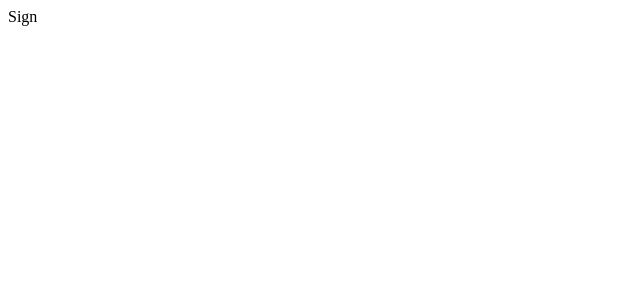
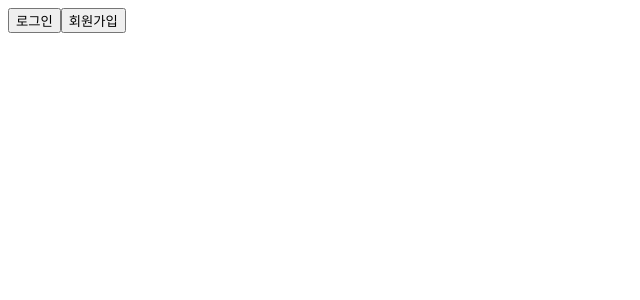
Before and after one commit to Ljinyh/mazeTest, a React (Vite) app in the folder client/: page /sign in a window 1280 px wide. Shown: the top 300 px of the page, without its empty margins (0-640 px from the left). Built offline with nearby package versions, Linux system fonts and the light colour scheme.

Commit message:
1단계 완료

```diff
--- /dev/null
+++ b/client/src/components/Buttons.jsx
@@ -0,0 +1,11 @@
+function Buttons(props) {
+    const onClick = props.onClick;
+    return (
+        <>
+            <button onClick={() => onClick('login')}>로그인</button>
+            <button onClick={() => onClick('signup')}>회원가입</button>
+        </>
+    );
+};
+
+export default Buttons;
--- /dev/null
+++ b/client/src/components/index.js
@@ -0,0 +1,3 @@
+import Buttons from './Buttons';
+
+export { Buttons };
--- a/client/src/pages/Sign.jsx
+++ b/client/src/pages/Sign.jsx
@@ -1,7 +1,26 @@
+import { useState } from 'react';
+import { Buttons } from '../components';
+
+const INITIAL_STEP = 1;
+const INITIAL_SIGN_TYPE = "login";
+
 function Sign() {
+    const [step, setStep] = useState(INITIAL_STEP);
+    const [signType, setSignType] = useState(INITIAL_SIGN_TYPE);
+
+    const onSignTypeButtonClick = (newSignType) => {
+        setSignType(newSignType);
+        setStep(2);
+    };
+
+    console.log(step);
+    console.log(signType)
     return (
         <div>
-            Sign
+            {step === INITIAL_STEP && <Buttons onClick={onSignTypeButtonClick} />}
+            {step === 2 && (
+                <p>오세명 짱</p>
+            )}
         </div>
     );
 }
```
